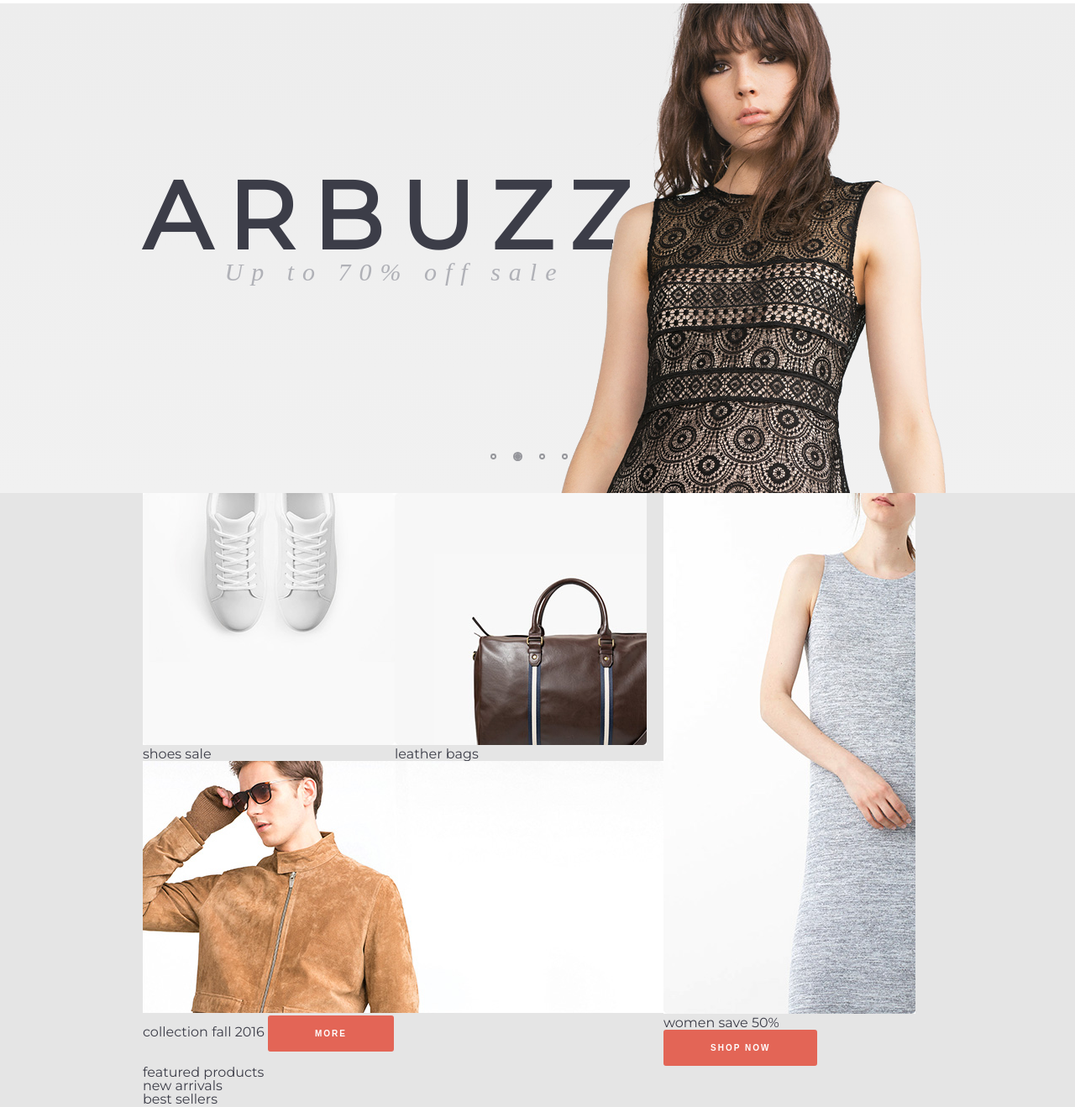
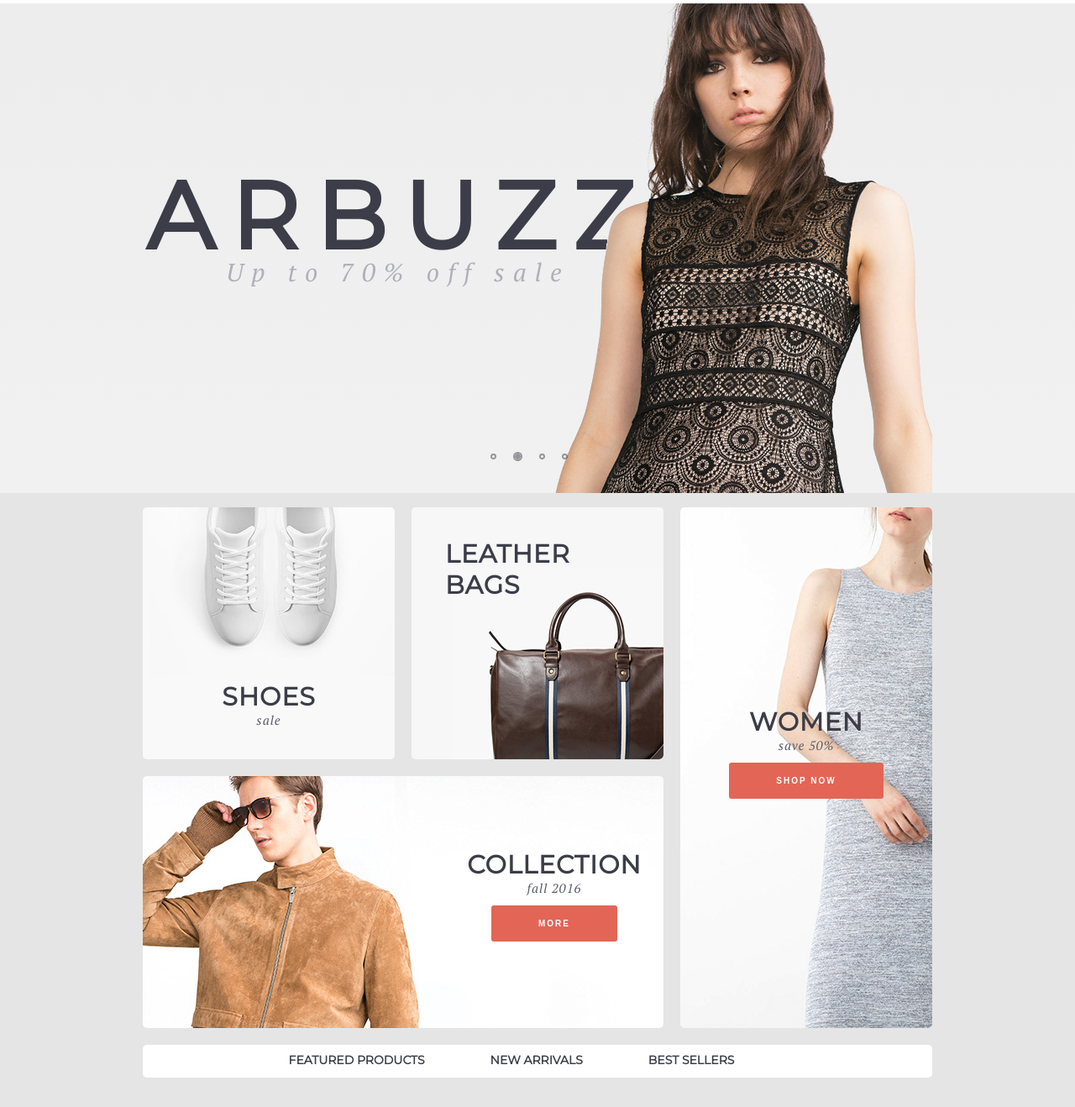
Before and after one commit to YerinaJu/arbuzz, a plain HTML site: page main.html in a window 1280 px wide. Shown: the part 176-1494 px from the top of the page at 84% size. After the commit the page ends 1459 px from the top, so only its background shows below. Drawn offline with Linux system fonts and the light colour scheme.

Commit message:
add banner & menu tab

```diff
--- a/main.html
+++ b/main.html
@@ -5,6 +5,7 @@
 	<meta http-equiv="X-UA-Compatible" content="IE=Edge">
 	<title>ARBUZZ</title>
 	<link href="https://fonts.googleapis.com/css?family=Montserrat" rel="stylesheet">
+	<link href="https://fonts.googleapis.com/css?family=PT+Serif:400,400i" rel="stylesheet">
 	<link rel="stylesheet" href="resources/initialization/common.css">
 	<link rel="stylesheet" href="resources/initialization/reset.css">
 	<link rel="stylesheet" href="css/grid.css">
@@ -58,13 +59,39 @@
 	<!-- /header -->
 	<section class="main-container">
 		<article class="main-carousel">
-			<div class="wrapper">
-				<p>
-					<strong class="main-text">ARBUZZ</strong>
-					Up to 70% off sale
-				</p>
-				<img src="img/main-women.png" alt="">
+			<div class="carousel-container wrapper">
+				<ul>
+					<li class="wrapper">
+						<p>
+							<strong class="main-text">ARBUZZ</strong>
+							Up to 70% off sale
+						</p>
+						<img src="img/main-women.png" alt="">
+					</li>
+					<li class="wrapper">
+						<p>
+							<strong class="main-text">ARBUZZ</strong>
+							Up to 70% off sale
+						</p>
+						<img src="img/main-women.png" alt="">
+					</li>
+					<li class="wrapper">
+						<p>
+							<strong class="main-text">ARBUZZ</strong>
+							Up to 70% off sale
+						</p>
+						<img src="img/main-women.png" alt="">
+					</li>
+					<li class="wrapper">
+						<p>
+							<strong class="main-text">ARBUZZ</strong>
+							Up to 70% off sale
+						</p>
+						<img src="img/main-women.png" alt="">
+					</li>
+				</ul>
 			</div>
+
 			<!-- /wrapper -->
 			<nav>
 				<ul class="carousel-indicator">
@@ -83,31 +110,31 @@
 					<div class="banner col-4">
 						<img src="img/banner-shoe.jpg" alt="shoes">
 						<p class="banner-text-shoes">
-							<strong>shoes</strong>
-							<span>sale</span>
+							<strong>shoes</strong><br>
+							<em>sale</em>
 						</p>
 					</div>
 					<div class="banner col-4">
 						<img src="img/banner-bag.jpg" alt="bags">
 						<p class="banner-text-bags">
-							<strong>leather bags</strong>
+							<strong>leather<br>bags</strong>
 						</p>
 					</div>
-					<div class="banner col-8">
+					<div class="banner last col-8">
 						<img src="img/banner-collection.jpg" alt="collection">
 						<p class="banner-text-collection">
-							<strong>collection</strong>
-							<span>fall 2016</span>
+							<strong>collection</strong><br>
+							<em>fall 2016</em><br>
 							<button type="button" class="default-btn">more</button>
 						</p>
 					</div>
 				</div>
 				<!-- /banner-wrap-left -->
-				<div class="banner col-4 last">
+				<div class="banner col-4">
 					<img src="img/banner-women.jpg" alt="women">
 					<p class="banner-text-women">
-						<strong>women</strong>
-						<span>save 50%</span>
+						<strong>women</strong><br>
+						<em>save 50%</em><br>
 						<button type="button" class="default-btn">shop now</button>
 					</p>
 				</div>
--- a/sass/_element.sass
+++ b/sass/_element.sass
@@ -134,12 +134,12 @@ span[class*="label-"]
 
 .slider-btn
 	vertical-align: middle
-	background: url("../svg/button/Slider-dot.svg")
+	background: url("../svg/button/slider-dot.svg")
 	&.lg
-		background: url("../svg/button/Slider-dot-lg.svg")
+		background: url("../svg/button/slider-dot-lg.svg")
 	&.on
 		+size(11px)
-		background: url("../svg/button/Slider-dot-on.svg")
+		background: url("../svg/button/slider-dot-on.svg")
 
 
 /* icon */
--- a/sass/style.sass
+++ b/sass/style.sass
@@ -44,6 +44,8 @@ body
 a
     text-decoration: none
     color: inherit
+img
+    vertical-align: middle
 
 .wrapper
     @extend %wrapper
@@ -117,32 +119,44 @@ a
         a
             padding-right: 0
 .main-carousel
+    position: relative
+    +size(100%, 583px)
+    margin: 0 auto
+    background-image: linear-gradient(180deg, #ededed, #f1f1f1)
+
+.carousel-container
+    @extend %wrapper
+    @extend %clearfix
     overflow: hidden
-    +size(100%, 583px)
-    background-image: linear-gradient(180deg, #ededed, #f1f1f1)
-    position: relative
-    img
-        position: absolute
-        left: 52%
-        top: 0
-    p
-        padding-top: 200px
-        width: 600px
-        font-family: 'PT Serif', serif
-        font-size: 30px
-        letter-spacing: 10px
-        color: #b0b1b7
-        font-style: italic
-        text-align: center
-        line-height: 0.95
-    .main-text
-        display: block
-        font-family: 'Montserrat', Sans-serif
-        font-size: 112px
-        font-weight: 700
-        letter-spacing: 20px
-        font-style: normal
-        color: $black
+    height: 100%
+    ul
+        width: 3760px
+        li
+            position: relative
+            float: left
+        img
+            position: absolute
+            left: 52%
+            top: 0
+        p
+            padding-top: 200px
+            margin-left: 4px
+            width: 600px
+            font-family: 'PT Serif', serif
+            font-size: 30px
+            letter-spacing: 10px
+            color: #b0b1b7
+            font-style: italic
+            text-align: center
+            line-height: 0.95
+        .main-text
+            display: block
+            font-family: 'Montserrat', Sans-serif
+            font-size: 112px
+            font-weight: 700
+            letter-spacing: 20px
+            font-style: normal
+            color: $black
 .carousel-indicator
     position: absolute
     bottom: 36px
@@ -153,3 +167,81 @@ a
     li
         float: left
         margin-right: 20px
+
+.banner-wrapper
+    @extend %clearfix
+    .banner-wrap-left
+        float: left
+        margin-right: 20px
+        @extend %clearfix
+        .banner
+            height: 300px
+    .banner
+        overflow: hidden
+        height: 620px
+        margin-top: 17px
+        border-radius: 5px
+        // text-align: center
+        letter-spacing: 1px
+        &:first-child
+            margin-right: 20px
+        &.last
+            margin-top: 20px
+        [class*="banner-text-"]
+            text-align: center
+            line-height: 1.24
+            strong
+                font-size: 30px
+                font-weight: 700
+                text-transform: uppercase
+            em
+                font-size: 15px
+                font-family: 'PT Serif', serif
+                color: #5b5d69
+                font-style: italic
+            button
+                margin-top: 10px
+        .banner-text-shoes
+            margin-top: -93px
+        .banner-text-bags
+            margin:
+                top: -263px
+                left: 40px
+            text-align: left
+        .banner-text-collection
+            margin:
+                top: -213px
+                left: 360px
+        .banner-text-women
+            margin:
+                top: -383px
+
+.tabs
+    padding: 3px 0
+    margin-top: 20px
+    background-color: #fff
+    border-radius: 5px
+    text-align: center
+    ul
+        @extend %clearfix
+        display: inline-block
+.tab-menu-list
+    position: relative
+    float: left
+    margin-right: 62px
+    &:last-child
+        marging-right: 0
+    a
+        display: block
+        padding: 8px
+        font-size: 14px
+        font-weight: bold
+        text-transform: uppercase
+        &:hover::before, &:focus::before
+            display: block
+            position: absolute
+            left: 50%
+            top: -5px
+            +size(10px, 5px)
+            background: url("../img/marker.png")
+            content: ''
```
Also changed, not shown: css/style.css.
